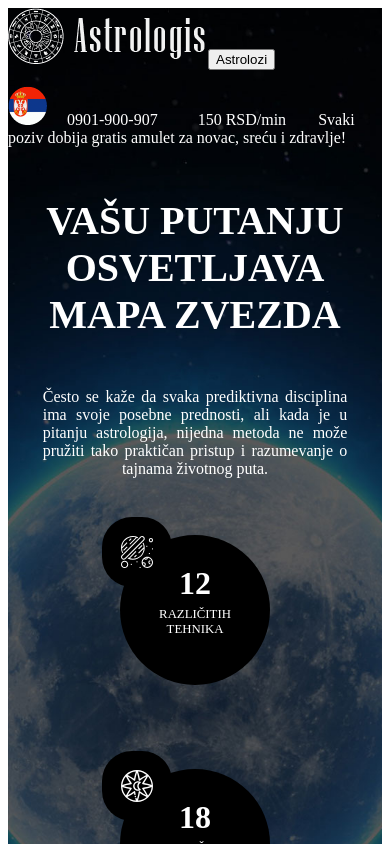
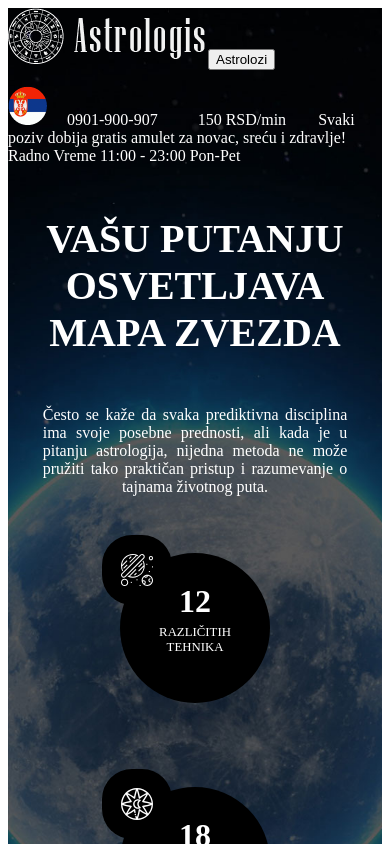
Before and after one commit to 1978milanbabic/astrologis, a React (Vite) app: page / in a window 390 px wide. Shown: the top 844 px of the page. Built offline with nearby package versions, Linux system fonts and the light colour scheme.

Commit message:
[Header] added radno vreme

```diff
--- a/public/index.html
+++ b/public/index.html
@@ -16,7 +16,6 @@
     window.dataLayer = window.dataLayer || [];
     function gtag(){dataLayer.push(arguments);}
     gtag('js', new Date());
-
     gtag('config', 'UA-209875841-1');
   </script>
   <script src="./cssmediatojsconn.min.js"></script>
--- a/src/app/assets/Header.scss
+++ b/src/app/assets/Header.scss
@@ -40,7 +40,7 @@ nav {
 .nav-details {
   width: 100%;
   background-color: $black;
-  height: rem(60);
+  height: rem(85);
   position: relative;
   overflow: hidden;
   text-align: center;
@@ -63,6 +63,11 @@ nav {
         width: rem(39);
         vertical-align: middle;
       }
+
+      span.last-line {
+        display: inline-block;
+        padding-left: rem(70);
+      }
     }
   }
 
@@ -70,16 +75,24 @@ nav {
 // <- .nav-details
 
 // mobile
-@media screen and (max-width: $mobile-size) {
+@media screen and (max-width: 860px) {
   nav {
     text-align: left;
   }
   .nav-details {
     height: rem(100);
+
+    .upper-info-slide {
+      text-align: center;
+
+      p {
+        max-width: rem(560);
+        text-align: left;
+        display: inline-block;
+      }
+    }
   }
 }
-
-
 
 // topo slide fix
 .second-anim {
--- a/src/app/scenes/components/CallInfo.js
+++ b/src/app/scenes/components/CallInfo.js
@@ -17,6 +17,10 @@ const CallInfo = props => {
           : (<>&emsp;&emsp;</>)
         }
         Svaki poziv dobija gratis amulet za novac, sreću i zdravlje!
+        <br />
+        <span className='last-line'>
+          Radno Vreme  11:00 - 23:00 Pon-Pet
+        </span>
       </p>
     </div>
   )
```
